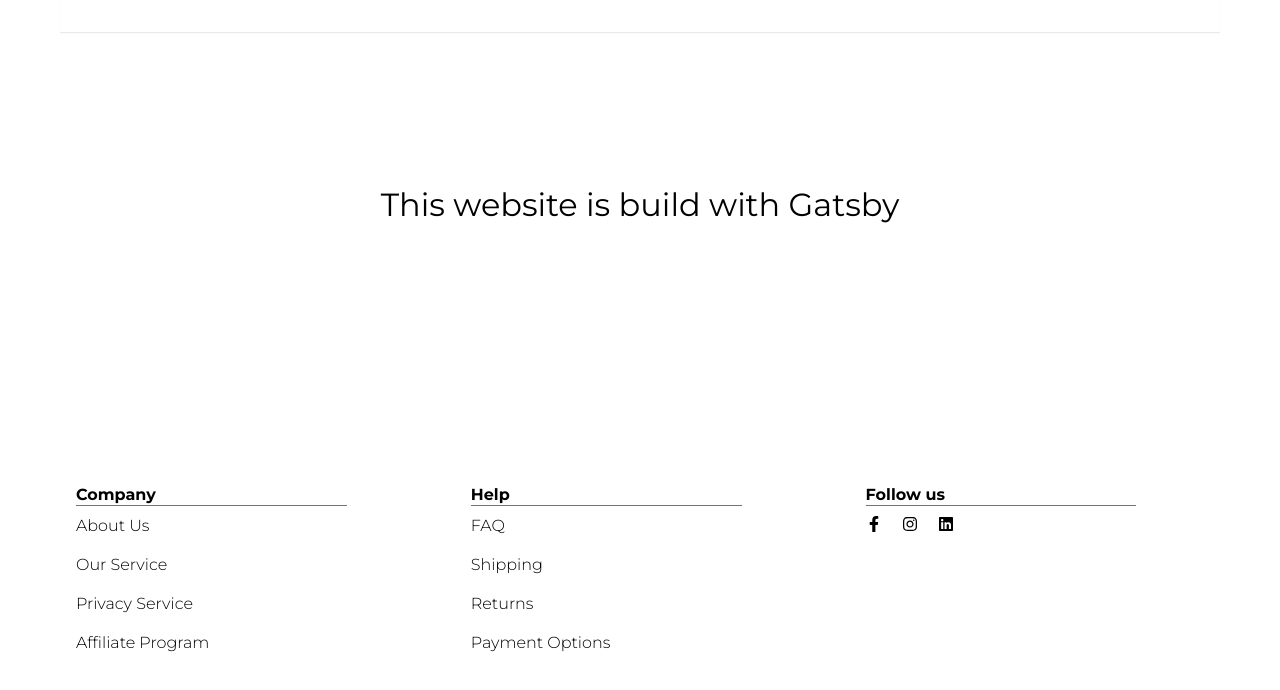
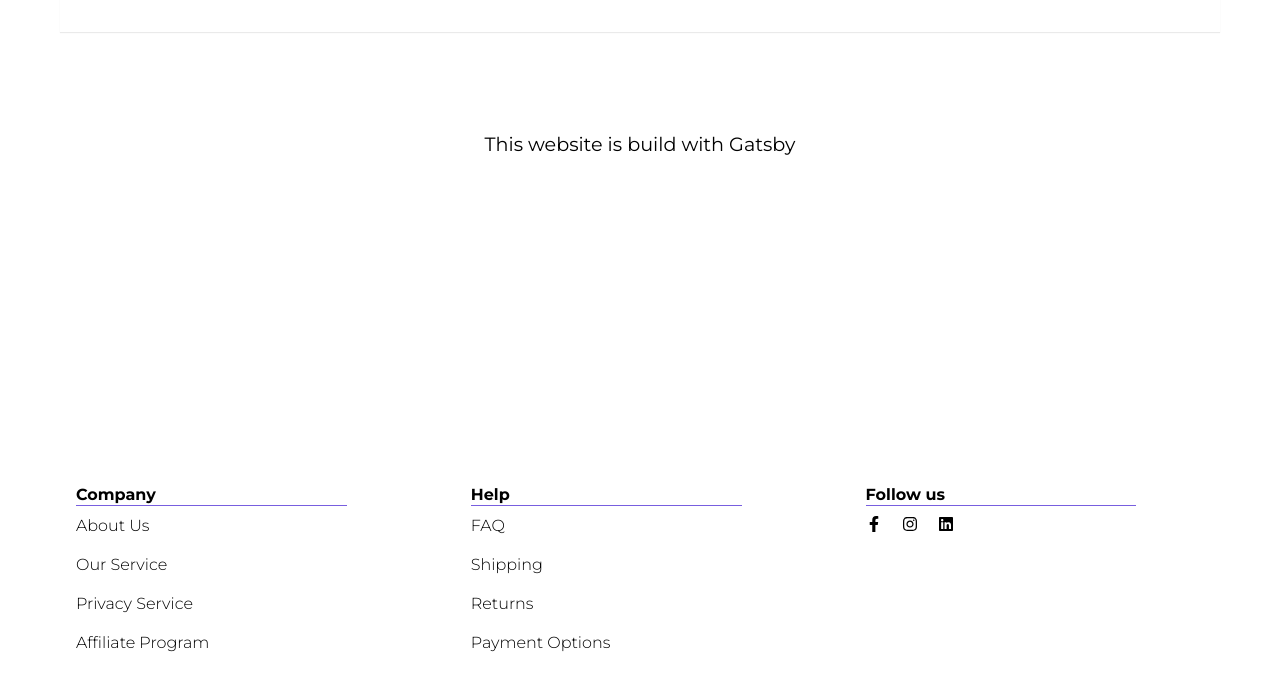
Before and after one commit to hnhon/gatsbyecommerce, a Gatsby site: page /about in a window 1280 px wide. Shown: the part 68-758 px from the top of the page. Built offline with nearby package versions, Linux system fonts and the light colour scheme; Gatsby itself is replaced by a stand-in of ours.

Commit message:
about position

```diff
--- a/src/style/about.module.css
+++ b/src/style/about.module.css
@@ -1,9 +1,7 @@
 .main {
-    position: absolute;
-    bottom: 50%;
-    left: 50%;
-    transform: translateX(-50%);
-    font-size: 2rem;
+    padding-top: 100px;
+    text-align: center;
+    font-size: 1.2rem;
 }
 
 @media only screen and (max-width: 767px) {
```
